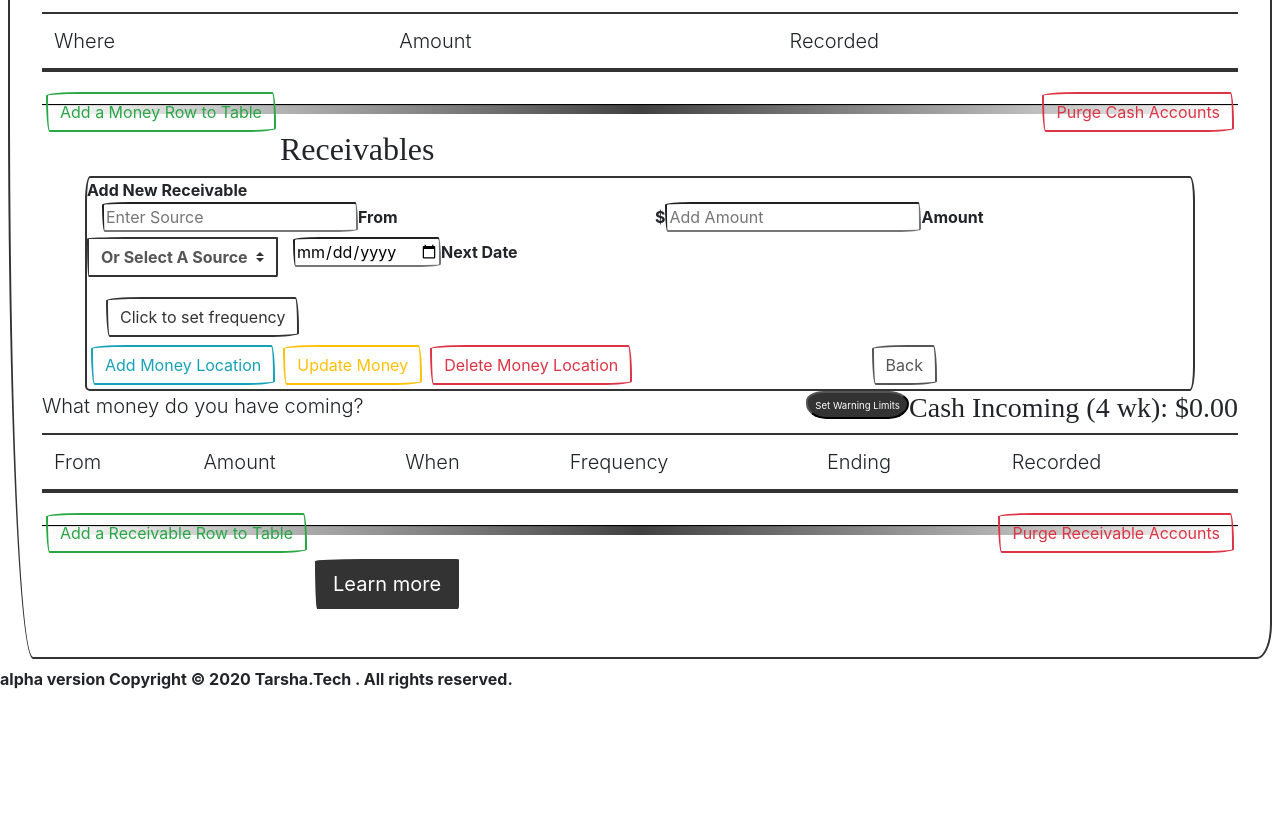
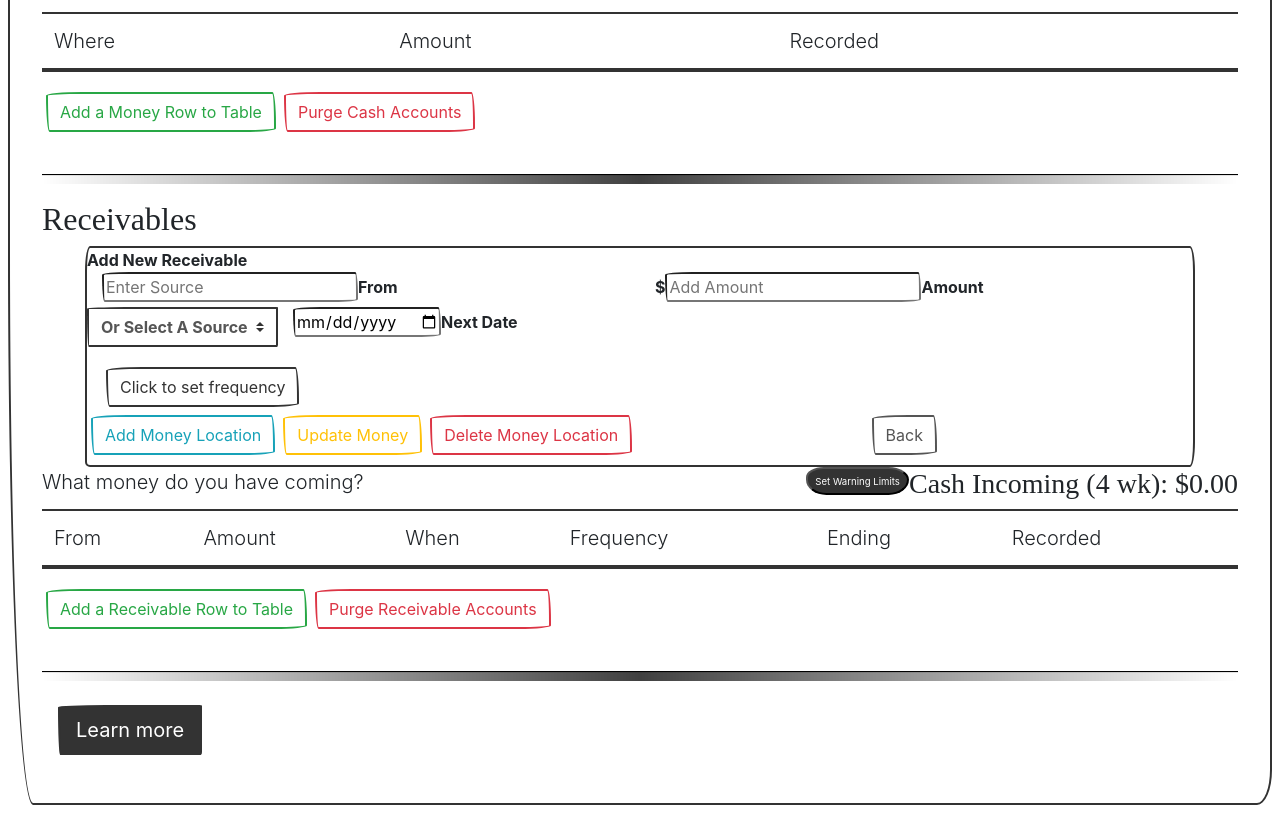
Before and after one commit to mtsafe/broke-as, a React (Create React App) app: page /accounts in a window 1280 px wide. Shown: the part 676-1492 px from the top of the page. Before the commit the page ends 1367 px from the top, so only its background shows below. Built offline with nearby package versions, Linux system fonts and the light colour scheme; a web font is replaced by a local one.

Commit message:
Fix buttons appearing outside of container
Created DivFloatContainer to wrap float elements to contain them properly.

```diff
--- /dev/null
+++ b/src/components/div-float-container/div-float-container.component.jsx
@@ -0,0 +1,12 @@
+import React from "react"
+import "./div-float-container.styles.scss"
+
+export const DivFloatContainer = ({ id, content }) => {
+  return (
+    <div id={id} className="div-float-container">
+      {content}
+    </div>
+  )
+}
+
+export default DivFloatContainer
--- /dev/null
+++ b/src/components/div-float-container/div-float-container.styles.scss
@@ -0,0 +1,3 @@
+.div-float-container {
+  display: inline-block;
+}
--- a/src/components/quotation/quotation.component.jsx
+++ b/src/components/quotation/quotation.component.jsx
@@ -1,7 +1,7 @@
 import React from "react"
 import "./quotation.styles.scss"
 
-function Quotation({ id, imgSrc, imgAlt, quote, author, source }) {
+export const Quotation = ({ id, imgSrc, imgAlt, quote, author, source }) => {
   let imgId = id + "-quotation-image"
   let divId = id + "-quotation-text"
   return (
--- a/src/pages/accounts-page/accounts-page.component.jsx
+++ b/src/pages/accounts-page/accounts-page.component.jsx
@@ -8,6 +8,7 @@ import CashAccountsSection from "./cash-accounts-section/cash-accounts-section.c
 import NavBar from "../../components/nav-bar/nav-bar.component"
 import Impression from "../../components/impression/impression.component"
 import Selector from "../../components/selector/selector.component"
+import DivFloatContainer from "../../components/div-float-container/div-float-container.component"
 
 const AccountsPage = props => (
   <div id="AccountsPage">
@@ -74,6 +75,9 @@ const AccountsPage = props => (
 
                     {/* <!-- Form Selector --> */}
                     <footer id="recv-form-footer">
+                      <DivFloatContainer
+                        content={
+                          <>
                             <div className="input-field col-sm-6 float-left">
                               <button
                                 id="recv-frequency"
@@ -86,7 +90,10 @@ const AccountsPage = props => (
                               </button>
                             </div>
                             {/* <!-- Form Buttons --> */}
-                      <div id="recv-submit-buttons" className="float-left">
+                            <div
+                              id="recv-submit-buttons"
+                              className="float-left"
+                            >
                               <BtnOutline
                                 id="recv-add-btn"
                                 type="info"
@@ -112,6 +119,9 @@ const AccountsPage = props => (
                             >
                               <i className="fa fa-chevron-circle-left"></i> Back
                             </button>
+                          </>
+                        }
+                      />
                     </footer>
                   </div>
                 </form>
@@ -441,6 +451,9 @@ const AccountsPage = props => (
             <tbody id="recv-tbody"></tbody>
           </table>
           <footer id="recv-table-footer">
+            <DivFloatContainer
+              content={
+                <>
                   <button
                     id="recv-add-tr-btn"
                     className="btn btn-outline-success float-left"
@@ -454,6 +467,9 @@ const AccountsPage = props => (
                   >
                     Purge Receivable Accounts
                   </button>
+                </>
+              }
+            />
           </footer>
         </section>
         {/* <!-- End of Receivable Accounts Section --> */}
--- a/src/pages/accounts-page/cash-accounts-section/cash-accounts-section.component.jsx
+++ b/src/pages/accounts-page/cash-accounts-section/cash-accounts-section.component.jsx
@@ -5,6 +5,7 @@ import "./cash-accounts-section.styles.scss"
 import AssessmentModal from "../assessment-modal/assessment-modal.component"
 import FormContainer from "../form-container/form-container.component"
 import Table from "../../../components/table/table.component"
+import DivFloatContainer from "../../../components/div-float-container/div-float-container.component"
 
 class CashAccountsSection extends React.Component {
   constructor(props) {
@@ -38,7 +39,10 @@ class CashAccountsSection extends React.Component {
           </button>
         </header>
         <Table headings={("cash", ["Where", "Amount", "Recorded"])} />
-        <footer id="cash-table-footer">
+        <footer id="cash-table-footer" className="div-float-container">
+          <DivFloatContainer
+            content={
+              <>
                 <button
                   id="cash-add-tr-btn"
                   className="btn btn-outline-success float-left"
@@ -52,6 +56,9 @@ class CashAccountsSection extends React.Component {
                 >
                   Purge Cash Accounts
                 </button>
+              </>
+            }
+          />
         </footer>
         {/* <!-- End of Cash Accounts Section --> */}
       </section>
```
Also changed, not shown: 1 other file (tests, documents, lock files or other folders). Lines whose indentation alone changed are shown as unchanged.
